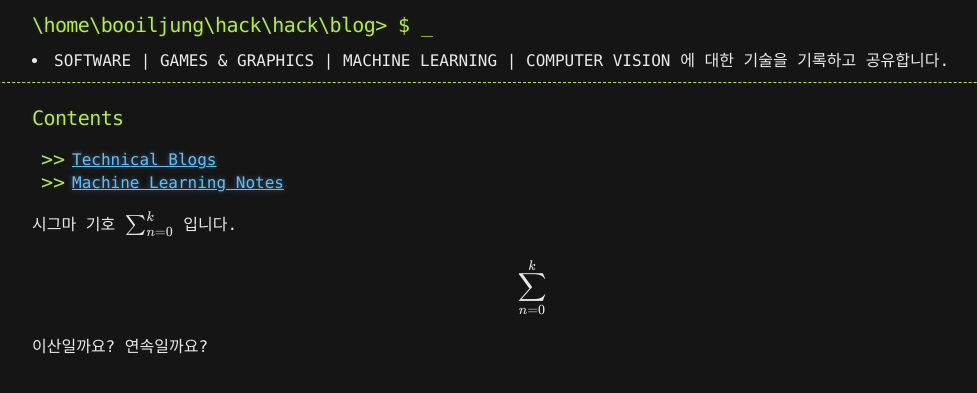
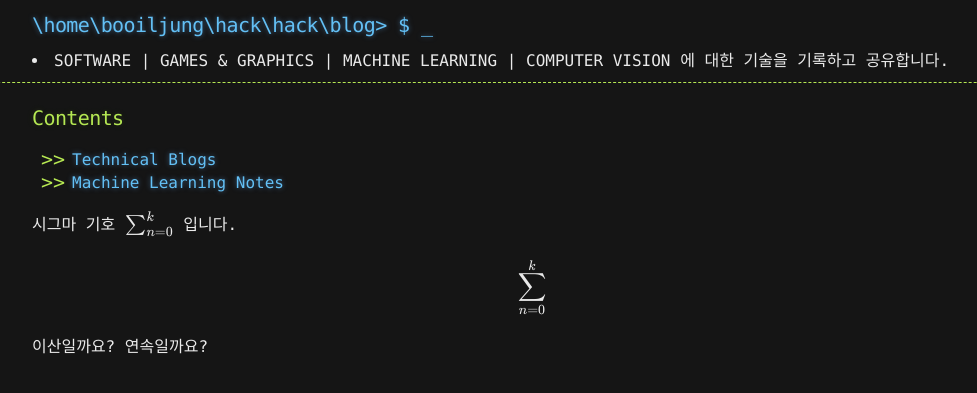
Before and after one commit to booiljung/xxxxx, a Jekyll site: the page built from index.md, in a window 1280 px wide. Shown: the top 393 px of the page, without its empty margins (108-1085 px from the left). Built offline with Jekyll 4.4.1, drawn with Linux system fonts in a browser that asks for light colours; our own code applies the rules of GitHub Pages for plain Markdown files; formulas are drawn with MathJax 3.

Commit message:
link decoration changed

```diff
--- a/_layouts/default.html
+++ b/_layouts/default.html
@@ -40,7 +40,7 @@
     <header background="../_site_images/code.png">
       <div class="container">
 
-        <h2>{{ site.title | default: site.github.repository_name }}</h2>
+        <h2><a href="/">{{ site.title | default: site.github.repository_name }}</a></h2>
         <li>{{ site.description | default: site.github.project_tagline }}</li>
 
         <!--
--- a/_sass/jekyll-theme-hacker.scss
+++ b/_sass/jekyll-theme-hacker.scss
@@ -233,6 +233,11 @@ hr {
 a {
   color: #63c0f5;
   text-shadow: 0 0 5px rgba(104, 182, 255, 0.5);
+  text-decoration: none;
+}
+
+a:hover{
+  text-decoration: underline
 }
 
 /* Clearfix */
```
